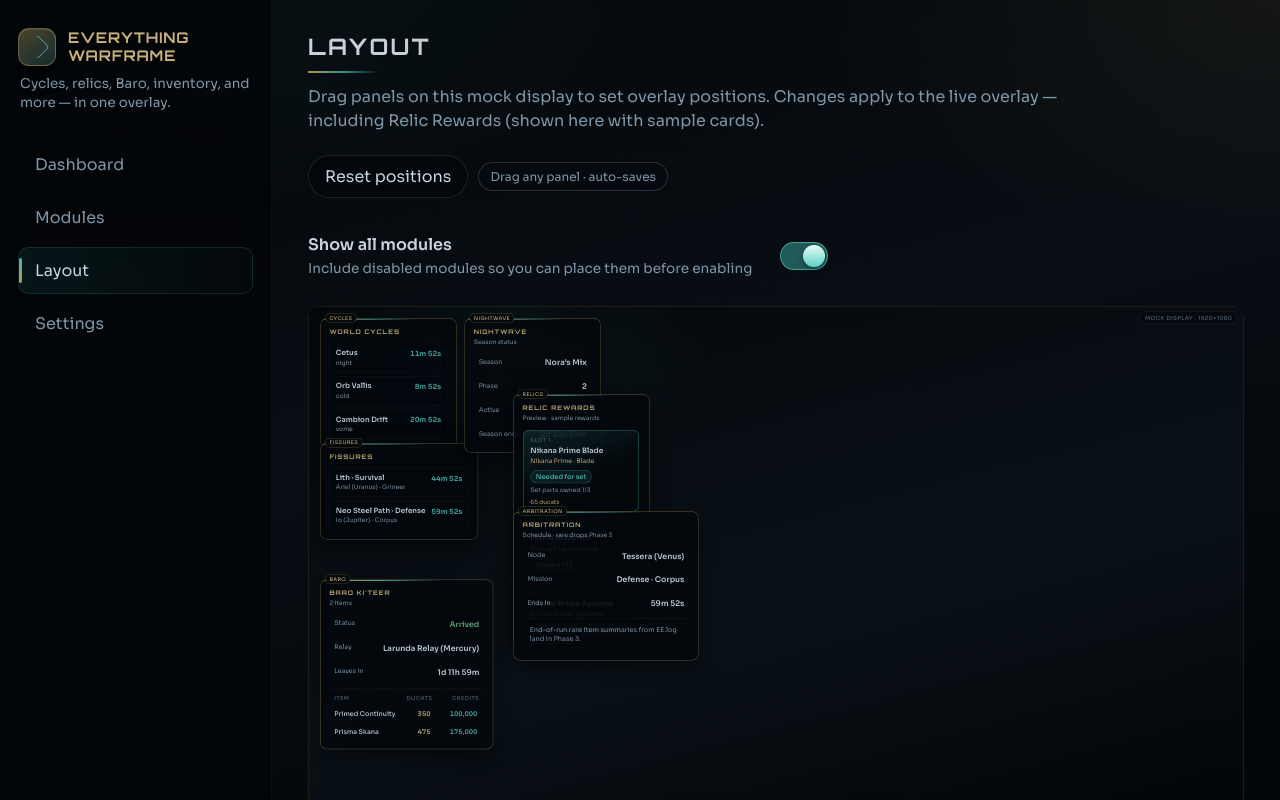
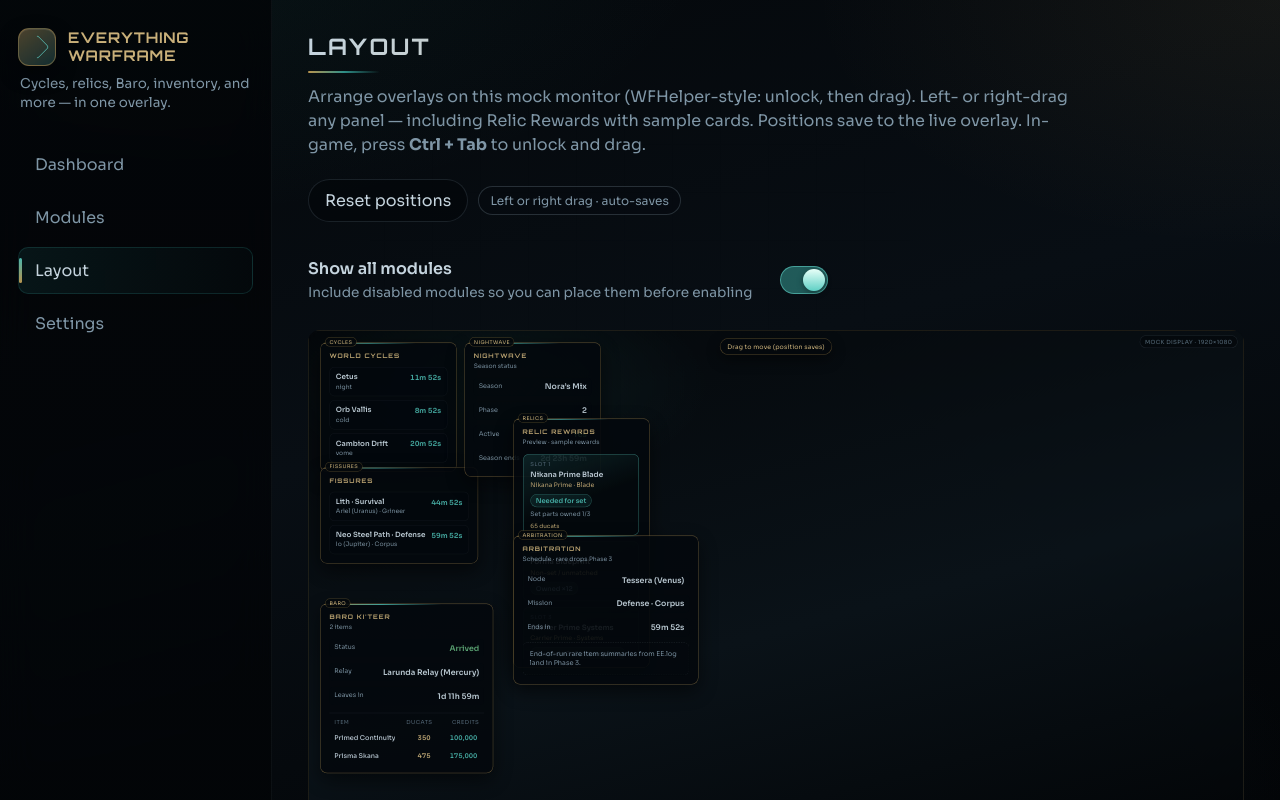
Before and after one commit to hoeslovevid/Warframe-Companion-Helper, a React (Vite) app: page / in a window 1280 px wide. Both pictures are taken after a click on the button "Layout". Built offline with nearby package versions, Linux system fonts and the light colour scheme.

Commit message:
Release 0.5.0: WFHelper-style overlay interaction and drag UX.
Unlock with Ctrl+Tab, rAF-batched left/right drag, teaching chip, overlay scale, and clear the unused TypeScript baseUrl deprecation.

```diff
--- a/electron/main.ts
+++ b/electron/main.ts
@@ -257,7 +257,8 @@
   openCompanion: ['Alt+Shift+C', 'Alt+Shift+L', 'F9', 'CommandOrControl+Alt+C'],
   refreshWorldstate: ['Alt+Shift+R', 'F10', 'CommandOrControl+Alt+R'],
   scanRelics: ['Alt+Shift+F', 'F2', 'CommandOrControl+Alt+F'],
-  editLayout: ['Alt+Shift+E', 'Alt+Shift+X', 'F7', 'CommandOrControl+Alt+E'],
+  // WFHelper uses Control+Tab to unlock overlay interaction
+  editLayout: ['Control+Tab', 'Alt+Shift+E', 'Alt+Shift+X', 'F7'],
 }
 
 function toggleLayoutEditMode() {
--- a/electron/settings.ts
+++ b/electron/settings.ts
@@ -28,6 +28,11 @@
     inventorySource: raw.inventorySource ?? base.inventorySource,
     inventoryConsent: raw.inventoryConsent ?? base.inventoryConsent,
     inventoryLastSynced: raw.inventoryLastSynced ?? base.inventoryLastSynced,
+    overlayScale:
+      typeof raw.overlayScale === 'number' && Number.isFinite(raw.overlayScale)
+        ? Math.min(1.5, Math.max(0.75, raw.overlayScale))
+        : base.overlayScale,
+    overlayDragHintDismissed: raw.overlayDragHintDismissed ?? base.overlayDragHintDismissed,
   }
 }
 
--- a/package.json
+++ b/package.json
@@ -1,6 +1,6 @@
 {
   "name": "everything-warframe",
-  "version": "0.4.0",
+  "version": "0.5.0",
   "description": "Everything Warframe — overlay companion for worldstate, relics, and inventory",
   "main": "dist-electron/main.cjs",
   "author": "Everything Warframe",
--- a/src/app/companion/CompanionApp.tsx
+++ b/src/app/companion/CompanionApp.tsx
@@ -13,6 +13,7 @@
 import { RelicsPanel } from '../../modules/relics/RelicsPanel'
 import { ArbitrationPanel } from '../../modules/arbitration/ArbitrationPanel'
 import { LayoutEditor } from './LayoutEditor'
+import { prettyHotkey } from '../../lib/hotkey'
 import '../../styles/companion.css'
 import '../../modules/cycles/module.css'
 
@@ -110,7 +111,9 @@
                     void updateSettings({ layoutEditMode: !settings.layoutEditMode })
                   }
                 >
-                  {settings.layoutEditMode ? 'Lock in-game edit' : 'In-game layout edit'}
+                  {settings.layoutEditMode
+                    ? 'Lock overlay interaction'
+                    : 'Unlock overlay interaction'}
                 </button>
                 <span className="pill">
                   <span className={`status-dot ${settings.overlayVisible ? '' : 'off'}`} />
@@ -217,7 +220,9 @@
               settingsModules={settings.modules}
               panelAnchors={settings.panelAnchors}
               opacity={settings.opacity}
+              overlayScale={settings.overlayScale}
               fissureTiers={settings.fissureTiers}
+              interactionHotkey={prettyHotkey(settings.hotkeys.editLayout)}
               liveData={data}
               onSaveAnchors={(panelAnchors) => void updateSettings({ panelAnchors })}
             />
@@ -250,6 +255,22 @@
                       }
                     />
                   </div>
+                  <div className="field">
+                    <label htmlFor="overlay-scale">
+                      Overlay scale ({settings.overlayScale.toFixed(2)}×)
+                    </label>
+                    <input
+                      id="overlay-scale"
+                      type="range"
+                      min={0.75}
+                      max={1.5}
+                      step={0.05}
+                      value={settings.overlayScale}
+                      onChange={(e) =>
+                        void updateSettings({ overlayScale: Number(e.target.value) })
+                      }
+                    />
+                  </div>
                   <ToggleRow
                     label="Overlay visible"
                     description="Global hotkey also toggles this"
@@ -257,8 +278,8 @@
                     onChange={(enabled) => void updateSettings({ overlayVisible: enabled })}
                   />
                   <ToggleRow
-                    label="In-game layout edit"
-                    description={`Disables click-through on the live overlay (${settings.hotkeys.editLayout}). Prefer the Layout tab for a mock preview.`}
+                    label="In-game interaction unlock"
+                    description={`Like WFHelper: ${prettyHotkey(settings.hotkeys.editLayout)} unlocks click-through so you can drag panels. Prefer the Layout tab for a mock preview.`}
                     checked={settings.layoutEditMode}
                     onChange={(enabled) => void updateSettings({ layoutEditMode: enabled })}
                   />
@@ -314,7 +335,7 @@
                     />
                   </div>
                   <div className="field">
-                    <label htmlFor="hk-layout">Edit overlay layout</label>
+                    <label htmlFor="hk-layout">Unlock overlay interaction (drag)</label>
                     <input
                       id="hk-layout"
                       value={settings.hotkeys.editLayout}
@@ -326,8 +347,8 @@
                     />
                   </div>
                   <p className="muted">
-                    Use Electron accelerator syntax. Defaults: overlay Alt+Shift+V, layout edit
-                    Alt+Shift+E, relics Alt+Shift+F
+                    Use Electron accelerator syntax. Defaults: overlay Alt+Shift+V, unlock drag
+                    Ctrl+Tab (WFHelper-style), relics Alt+Shift+F
                   </p>
                 </Panel>
 
--- a/src/app/companion/LayoutEditor.tsx
+++ b/src/app/companion/LayoutEditor.tsx
@@ -19,7 +19,9 @@
   settingsModules: Record<ModuleId, boolean>
   panelAnchors: Partial<Record<ModuleId, PanelAnchor>>
   opacity: number
+  overlayScale: number
   fissureTiers: string[]
+  interactionHotkey: string
   liveData: WorldstateSnapshot
   onSaveAnchors: (anchors: Partial<Record<ModuleId, PanelAnchor>>) => void
 }
@@ -28,7 +30,9 @@
   settingsModules,
   panelAnchors,
   opacity,
+  overlayScale,
   fissureTiers,
+  interactionHotkey,
   liveData,
   onSaveAnchors,
 }: Props) {
@@ -80,8 +84,9 @@
         <h2 className="page-title">Layout</h2>
         <div className="page-title-rule" />
         <p className="page-desc">
-          Drag panels on this mock display to set overlay positions. Changes apply to the live
-          overlay — including Relic Rewards (shown here with sample cards).
+          Arrange overlays on this mock monitor (WFHelper-style: unlock, then drag). Left- or
+          right-drag any panel — including Relic Rewards with sample cards. Positions save to the
+          live overlay. In-game, press <strong>{interactionHotkey}</strong> to unlock and drag.
         </p>
       </header>
 
@@ -89,7 +94,7 @@
         <button className="btn ghost" onClick={reset}>
           Reset positions
         </button>
-        <span className="pill muted">Drag any panel · auto-saves</span>
+        <span className="pill muted">Left or right drag · auto-saves</span>
       </div>
 
       <div style={{ marginBottom: 14, maxWidth: 520 }}>
@@ -124,11 +129,13 @@
               data={previewData}
               anchors={anchors}
               opacity={opacity}
+              overlayScale={overlayScale}
               fissureTiers={fissureTiers}
               designWidth={DESIGN_W}
               designHeight={DESIGN_H}
               relicPreviewRewards={MOCK_RELIC_REWARDS}
-              hint="Drag panels to reposition · positions match the in-game overlay"
+              dragHint="Drag to move (position saves)"
+              hint="Positions match the in-game overlay · left or right mouse"
               onAnchorsChange={setAnchors}
               onAnchorsCommit={commit}
             />
@@ -138,8 +145,8 @@
 
       <p className="muted" style={{ marginTop: 8 }}>
         Preview uses a 1920×1080 canvas. On other resolutions, panels keep the same pixel offsets
-        from the top-left of your primary monitor. In-game quick edit still works via{' '}
-        <strong>Alt+Shift+E</strong>.
+        from the top-left of your primary monitor. In-game: press <strong>{interactionHotkey}</strong>{' '}
+        to unlock click-through, drag panels, then press it again to lock.
       </p>
     </>
   )
--- a/src/app/overlay/OverlayApp.tsx
+++ b/src/app/overlay/OverlayApp.tsx
@@ -3,6 +3,7 @@
 import { OverlayLayoutStage } from '../../components/OverlayLayoutStage'
 import { NowProvider } from '../../hooks/NowContext'
 import { useSettings, useWorldstate } from '../../hooks/useVoidLens'
+import { prettyHotkey } from '../../lib/hotkey'
 import '../../styles/overlay.css'
 
 export function OverlayApp() {
@@ -29,6 +30,20 @@
     [updateSettings],
   )
 
+  const dismissDragHint = useCallback(() => {
+    if (settings.overlayDragHintDismissed) return
+    void updateSettings({ overlayDragHintDismissed: true })
+  }, [settings.overlayDragHintDismissed, updateSettings])
+
+  const hotkeyLabel = prettyHotkey(settings.hotkeys.editLayout)
+  const dragHint = settings.overlayDragHintDismissed
+    ? undefined
+    : settings.layoutEditMode
+      ? 'Drag to move (position saves) · left or right mouse'
+      : hotkeyLabel
+        ? `${hotkeyLabel}, then drag to move`
+        : undefined
+
   if (!ready || !settings.overlayVisible) {
     return <div className="overlay-root" />
   }
@@ -42,14 +57,17 @@
         data={data}
         anchors={anchors}
         opacity={settings.opacity}
+        overlayScale={settings.overlayScale}
         fissureTiers={settings.fissureTiers}
+        dragHint={dragHint}
         hint={
           settings.layoutEditMode
-            ? `Drag panels to reposition · ${settings.hotkeys.editLayout} to lock`
+            ? `${hotkeyLabel || 'Hotkey'} again to lock · positions auto-save`
             : undefined
         }
         onAnchorsChange={setAnchors}
         onAnchorsCommit={commitAnchors}
+        onPanelMoved={dismissDragHint}
       />
     </NowProvider>
   )
--- a/src/components/OverlayLayoutStage.css
+++ b/src/components/OverlayLayoutStage.css
@@ -29,6 +29,34 @@
   bottom: 16px;
   left: 50%;
   transform: translateX(-50%);
+}
+
+/* WFHelper-style teaching chip */
+.overlay-drag-hint {
+  position: fixed;
+  top: 16px;
+  left: 50%;
+  transform: translateX(-50%);
+  z-index: 40;
+  pointer-events: none;
+  padding: 8px 14px;
+  border-radius: 999px;
+  font-size: 0.8rem;
+  letter-spacing: 0.02em;
+  color: var(--vl-gold-soft);
+  background: rgba(5, 9, 13, 0.92);
+  border: 1px solid rgba(184, 148, 79, 0.4);
+  box-shadow: 0 10px 28px rgba(0, 0, 0, 0.45);
+}
+
+.overlay-layout-stage.is-preview .overlay-drag-hint {
+  position: absolute;
+}
+
+html.is-overlay-dragging,
+html.is-overlay-dragging * {
+  cursor: grabbing !important;
+  user-select: none !important;
 }
 
 .overlay-layout-stage.is-preview.layout-edit {
--- a/src/components/OverlayLayoutStage.tsx
+++ b/src/components/OverlayLayoutStage.tsx
@@ -19,6 +19,7 @@
   data: WorldstateSnapshot
   anchors: Partial<Record<ModuleId, PanelAnchor>>
   opacity: number
+  overlayScale?: number
   fissureTiers: string[]
   editable: boolean
   /** live = fullscreen overlay; preview = scaled mock monitor */
@@ -26,13 +27,35 @@
   designWidth?: number
   designHeight?: number
   relicPreviewRewards?: RewardEval[]
+  /** Bottom status pill (optional). */
   hint?: string
+  /** Top teaching chip (WFHelper-style), e.g. "Ctrl + Tab, then drag to move". */
+  dragHint?: string
   onAnchorsChange: (next: Partial<Record<ModuleId, PanelAnchor>>) => void
   onAnchorsCommit: (next: Partial<Record<ModuleId, PanelAnchor>>) => void
+  /** Fired once a drag actually moved a panel (used to dismiss the teaching chip). */
+  onPanelMoved?: () => void
 }
 
 function clamp(n: number, min: number, max: number) {
   return Math.min(max, Math.max(min, n))
+}
+
+type DragSession = {
+  id: ModuleId
+  button: number
+  lastScreenX: number
+  lastScreenY: number
+  pendingDx: number
+  pendingDy: number
+  scaleX: number
+  scaleY: number
+  moved: boolean
+}
+
+function isNoDragTarget(target: EventTarget | null): boolean {
+  if (!(target instanceof Element)) return false
+  return Boolean(target.closest('button, a, input, select, textarea, [data-no-drag]'))
 }
 
 export function OverlayLayoutStage({
@@ -40,6 +63,7 @@
   data,
   anchors,
   opacity,
+  overlayScale = 1,
   fissureTiers,
   editable,
   mode,
@@ -47,80 +71,154 @@
   designHeight = 1080,
   relicPreviewRewards,
   hint,
+  dragHint,
   onAnchorsChange,
   onAnchorsCommit,
+  onPanelMoved,
 }: OverlayLayoutStageProps) {
   const stageRef = useRef<HTMLDivElement>(null)
-  const dragRef = useRef<{ id: ModuleId; ox: number; oy: number } | null>(null)
+  const dragRef = useRef<DragSession | null>(null)
   const anchorsRef = useRef(anchors)
+  const rafRef = useRef(0)
   const [dragging, setDragging] = useState<ModuleId | null>(null)
 
   useEffect(() => {
     anchorsRef.current = anchors
   }, [anchors])
 
-  const toStagePoint = useCallback(
-    (clientX: number, clientY: number) => {
-      const el = stageRef.current
-      if (!el) return { x: clientX, y: clientY }
-      const rect = el.getBoundingClientRect()
-      if (mode === 'live') {
-        return {
-          x: clientX - rect.left,
-          y: clientY - rect.top,
-        }
+  useEffect(() => {
+    return () => {
+      if (rafRef.current) cancelAnimationFrame(rafRef.current)
+    }
+  }, [])
+
+  const stageScale = useCallback(() => {
+    const el = stageRef.current
+    if (!el || mode === 'live') return { scaleX: 1, scaleY: 1 }
+    const rect = el.getBoundingClientRect()
+    return {
+      scaleX: rect.width / designWidth || 1,
+      scaleY: rect.height / designHeight || 1,
+    }
+  }, [mode, designWidth, designHeight])
+
+  const flushMove = useCallback(() => {
+    rafRef.current = 0
+    const drag = dragRef.current
+    if (!drag || !editable) return
+    if (drag.pendingDx === 0 && drag.pendingDy === 0) return
+
+    const dx = drag.pendingDx / drag.scaleX
+    const dy = drag.pendingDy / drag.scaleY
+    drag.pendingDx = 0
+    drag.pendingDy = 0
+
+    const current = anchorsRef.current[drag.id] || { x: 24, y: 24 }
+    const maxX = mode === 'live' ? window.innerWidth - 40 : designWidth - 40
+    const maxY = mode === 'live' ? window.innerHeight - 40 : designHeight - 40
+    const x = clamp(Math.round(current.x + dx), 0, maxX)
+    const y = clamp(Math.round(current.y + dy), 0, maxY)
+    if (x === current.x && y === current.y) return
+
+    drag.moved = true
+    const next = { ...anchorsRef.current, [drag.id]: { x, y } }
+    anchorsRef.current = next
+    onAnchorsChange(next)
+  }, [editable, mode, designWidth, designHeight, onAnchorsChange])
+
+  const scheduleFlush = useCallback(() => {
+    if (rafRef.current) return
+    rafRef.current = requestAnimationFrame(flushMove)
+  }, [flushMove])
+
+  const stopDragging = useCallback(
+    (commit: boolean) => {
+      const drag = dragRef.current
+      if (rafRef.current) {
+        cancelAnimationFrame(rafRef.current)
+        rafRef.current = 0
       }
-      const sx = rect.width / designWidth
-      const sy = rect.height / designHeight
-      return {
-        x: (clientX - rect.left) / sx,
-        y: (clientY - rect.top) / sy,
+      if (drag) flushMove()
+      if (commit && drag) {
+        onAnchorsCommit(anchorsRef.current)
+        if (drag.moved) onPanelMoved?.()
       }
+      dragRef.current = null
+      setDragging(null)
+      document.documentElement.classList.remove('is-overlay-dragging')
     },
-    [mode, designWidth, designHeight],
+    [flushMove, onAnchorsCommit, onPanelMoved],
   )
 
   const onPointerDown = useCallback(
     (id: ModuleId, e: PointerEvent) => {
       if (!editable) return
+      // WFHelper: left or right drag; left must not swallow real controls
+      if (e.button !== 0 && e.button !== 2) return
+      if (e.button === 0 && isNoDragTarget(e.target)) return
+
       e.preventDefault()
       e.stopPropagation()
-      const anchor = anchors[id] || { x: 24, y: 24 }
-      const pt = toStagePoint(e.clientX, e.clientY)
+      const { scaleX, scaleY } = stageScale()
       dragRef.current = {
         id,
-        ox: pt.x - anchor.x,
-        oy: pt.y - anchor.y,
+        button: e.button,
+        lastScreenX: e.screenX,
+        lastScreenY: e.screenY,
+        pendingDx: 0,
+        pendingDy: 0,
+        scaleX,
+        scaleY,
+        moved: false,
       }
       setDragging(id)
+      document.documentElement.classList.add('is-overlay-dragging')
       ;(e.currentTarget as HTMLElement).setPointerCapture(e.pointerId)
     },
-    [editable, anchors, toStagePoint],
+    [editable, stageScale],
   )
 
   const onPointerMove = useCallback(
     (e: PointerEvent) => {
-      if (!dragRef.current || !editable) return
-      const { id, ox, oy } = dragRef.current
-      const pt = toStagePoint(e.clientX, e.clientY)
-      const maxX = mode === 'live' ? window.innerWidth - 40 : designWidth - 40
-      const maxY = mode === 'live' ? window.innerHeight - 40 : designHeight - 40
-      const x = clamp(pt.x - ox, 0, maxX)
-      const y = clamp(pt.y - oy, 0, maxY)
-      const next = { ...anchorsRef.current, [id]: { x: Math.round(x), y: Math.round(y) } }
-      anchorsRef.current = next
-      onAnchorsChange(next)
+      const drag = dragRef.current
+      if (!drag || !editable) return
+      const buttonMask = drag.button === 0 ? 1 : 2
+      if ((e.buttons & buttonMask) === 0) {
+        stopDragging(true)
+        return
+      }
+
+      drag.pendingDx += e.screenX - drag.lastScreenX
+      drag.pendingDy += e.screenY - drag.lastScreenY
+      drag.lastScreenX = e.screenX
+      drag.lastScreenY = e.screenY
+      scheduleFlush()
     },
-    [editable, toStagePoint, mode, designWidth, designHeight, onAnchorsChange],
+    [editable, scheduleFlush, stopDragging],
   )
 
-  const onPointerUp = useCallback(() => {
-    if (dragRef.current) {
-      onAnchorsCommit(anchorsRef.current)
+  const onPointerUp = useCallback(
+    (e: PointerEvent) => {
+      const drag = dragRef.current
+      if (!drag) return
+      if (e.button === drag.button) stopDragging(true)
+    },
+    [stopDragging],
+  )
+
+  useEffect(() => {
+    if (!editable) return
+    const onContextMenu = (event: Event) => {
+      event.preventDefault()
     }
-    dragRef.current = null
-    setDragging(null)
-  }, [onAnchorsCommit])
+    const onBlur = () => stopDragging(true)
+    document.addEventListener('contextmenu', onContextMenu)
+    window.addEventListener('blur', onBlur)
+    return () => {
+      document.removeEventListener('contextmenu', onContextMenu)
+      window.removeEventListener('blur', onBlur)
+    }
+  }, [editable, stopDragging])
 
   const panel = useMemo(() => {
     const render = (id: ModuleId) => {
@@ -169,17 +267,19 @@
   return (
     <div
       ref={stageRef}
-      className={`overlay-layout-stage overlay-root ${editable ? 'layout-edit' : ''} is-${mode}`}
+      className={`overlay-layout-stage overlay-root ${editable ? 'layout-edit is-overlay-interactive' : ''} is-${mode}`}
       style={stageStyle}
       onPointerMove={onPointerMove}
       onPointerUp={onPointerUp}
-      onPointerLeave={onPointerUp}
+      onPointerCancel={() => stopDragging(true)}
     >
       {mode === 'preview' ? (
         <div className="overlay-layout-stage__chrome" aria-hidden>
           <span>Mock display · {designWidth}×{designHeight}</span>
         </div>
       ) : null}
+
+      {dragHint ? <div className="overlay-drag-hint">{dragHint}</div> : null}
 
       {modules.length === 0 ? (
         <div className="overlay-empty">
@@ -199,6 +299,8 @@
               left: anchor.x,
               top: anchor.y,
               zIndex: dragging === id ? 20 : 1,
+              transform: overlayScale !== 1 ? `scale(${overlayScale})` : undefined,
+              transformOrigin: 'top left',
             }}
             onPointerDown={(e) => onPointerDown(id, e)}
           >
--- /dev/null
+++ b/src/lib/hotkey.ts
@@ -0,0 +1,8 @@
+/** Pretty-print Electron accelerators for UI hints (WFHelper-style). */
+export function prettyHotkey(hotkey: string | null | undefined): string {
+  return String(hotkey || '')
+    .replace(/CommandOrControl/g, 'Ctrl')
+    .replace(/Control/g, 'Ctrl')
+    .replace(/Command/g, 'Cmd')
+    .replace(/\+/g, ' + ')
+}
--- a/tsconfig.json
+++ b/tsconfig.json
@@ -14,11 +14,7 @@
     "strict": true,
     "noUnusedLocals": true,
     "noUnusedParameters": true,
-    "noFallthroughCasesInSwitch": true,
-    "baseUrl": ".",
-    "paths": {
-      "@/*": ["src/*"]
-    }
+    "noFallthroughCasesInSwitch": true
   },
   "include": ["src", "shared"]
 }
```
Also changed, not shown: shared/types.ts (+8 -1 lines), 1 other file (tests, documents, lock files or other folders).
